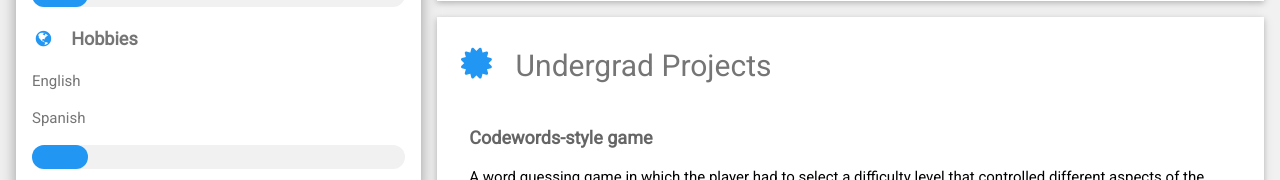
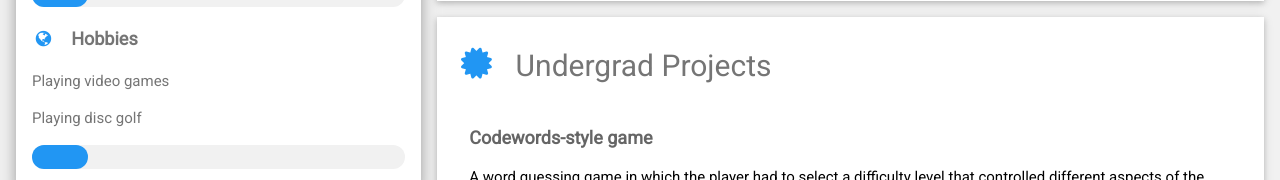
Before and after one commit to connor-counceller/connor-counceller.github.io, a plain HTML site: page index.html in a window 1280 px wide. Shown: the part 1176-1356 px from the top of the page. Drawn offline with nearby package versions, Linux system fonts and the light colour scheme.

Commit message:
Fix typo in hobbies section

```diff
--- a/index.html
+++ b/index.html
@@ -72,11 +72,11 @@
                         </div>
 
                         <p class="w3-large w3-text-theme"><b><i class="fa fa-globe fa-fw w3-margin-right w3-text-blue"></i>Hobbies</b></p>
-                        <p>English</p>
+                        <p>Playing video games</p>
                         <!--<div class="w3-light-grey w3-round-xlarge">
                             <div class="w3-round-xlarge w3-blue" style="height:24px;width:100%"></div>
                         </div>-->
-                        <p>Spanish</p>
+                        <p>Playing disc golf</p>
                         <div class="w3-light-grey w3-round-xlarge">
                             <div class="w3-round-xlarge w3-blue" style="height:24px;width:15%"></div>
                         </div>
```
